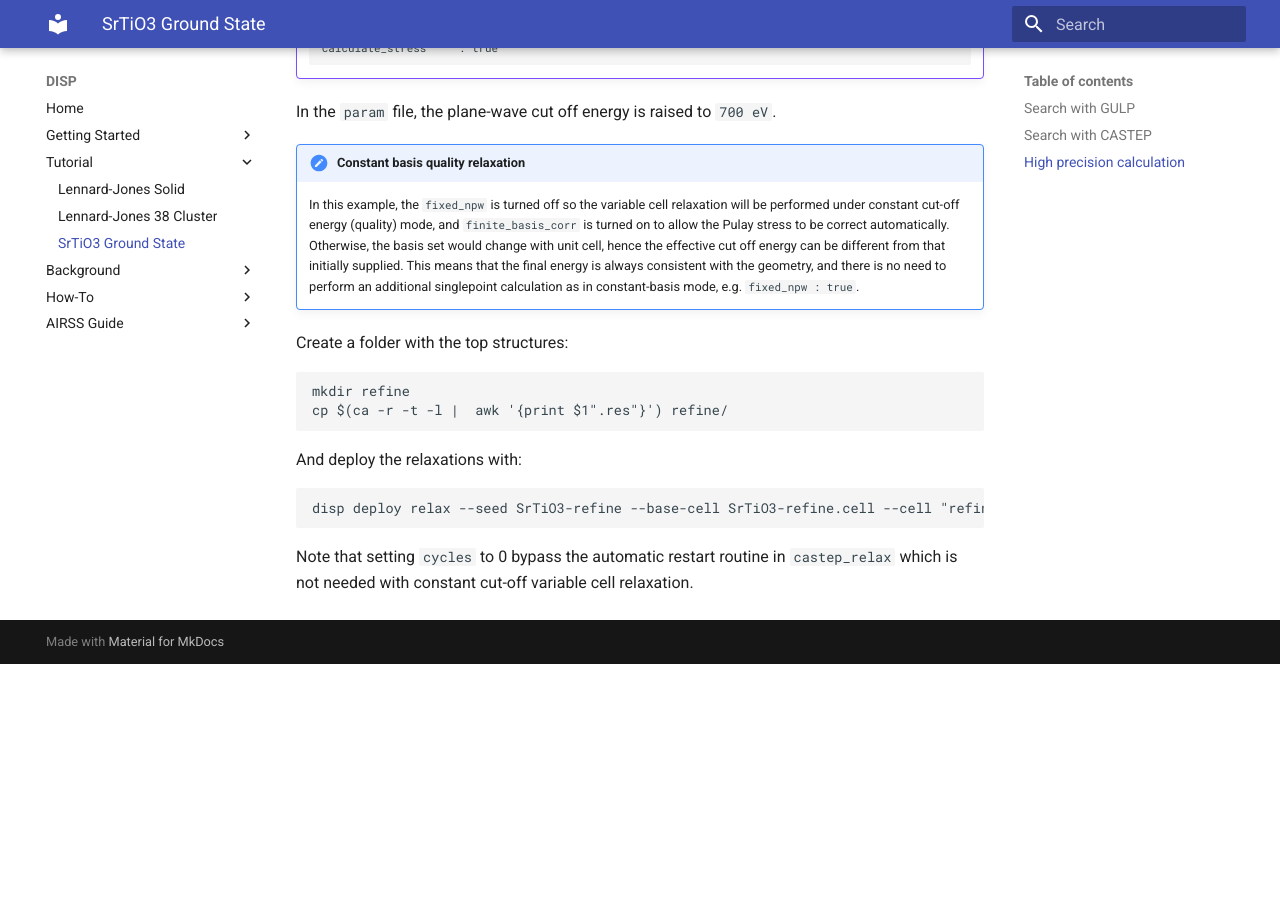
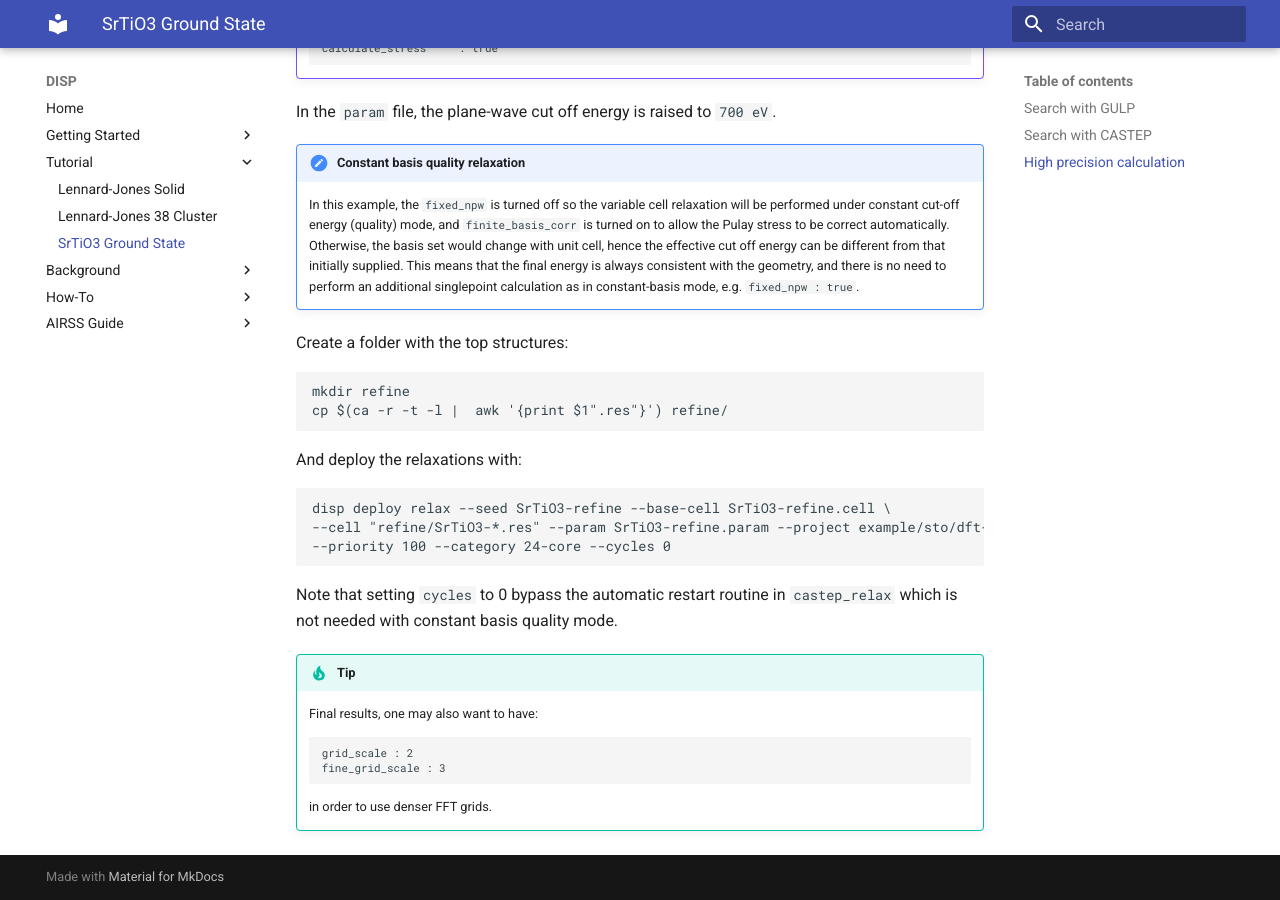
Before and after one commit to zhubonan/disp, an MkDocs documentation site: the page built from docs/examples/sto/README.md, in a window 1280 px wide and 900 px high, scrolled down 5524 px. Built offline with MkDocs 1.6.1 and Material for MkDocs 9.7.7, drawn with Linux system fonts in a browser that asks for light colours; before the commit the page ends 6188 px from its top, so only the background shows below that.

Commit message:
Update the example

````diff
--- a/docs/examples/sto/README.md
+++ b/docs/examples/sto/README.md
@@ -332,7 +332,18 @@
 And deploy the relaxations with:
 
 ```
-disp deploy relax --seed SrTiO3-refine --base-cell SrTiO3-refine.cell --cell "refine/SrTiO3-*.res" --param SrTiO3-refine.param --project example/sto/dft-refine --priority 100 --category 24-core --cycles 0
+disp deploy relax --seed SrTiO3-refine --base-cell SrTiO3-refine.cell \
+--cell "refine/SrTiO3-*.res" --param SrTiO3-refine.param --project example/sto/dft-refine \
+--priority 100 --category 24-core --cycles 0
 ```
 
-Note that setting `cycles` to 0 bypass the automatic restart routine in `castep_relax` which is not needed with constant cut-off variable cell relaxation.
+Note that setting `cycles` to 0 bypass the automatic restart routine in `castep_relax` which is not needed with constant basis quality mode.
+
+!!! tip
+
+    Final results, one may also want to have:
+    ```
+    grid_scale : 2
+    fine_grid_scale : 3
+    ```
+    in order to use denser FFT grids.
````
